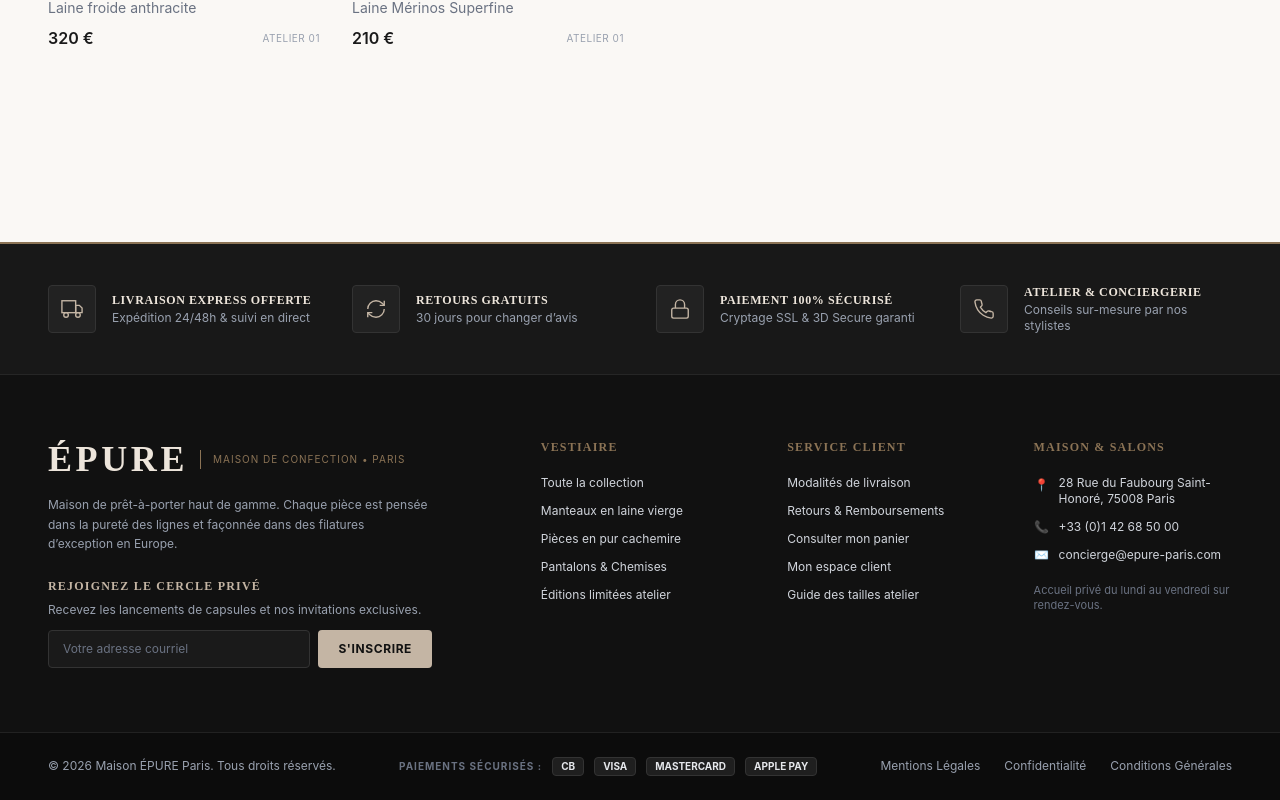
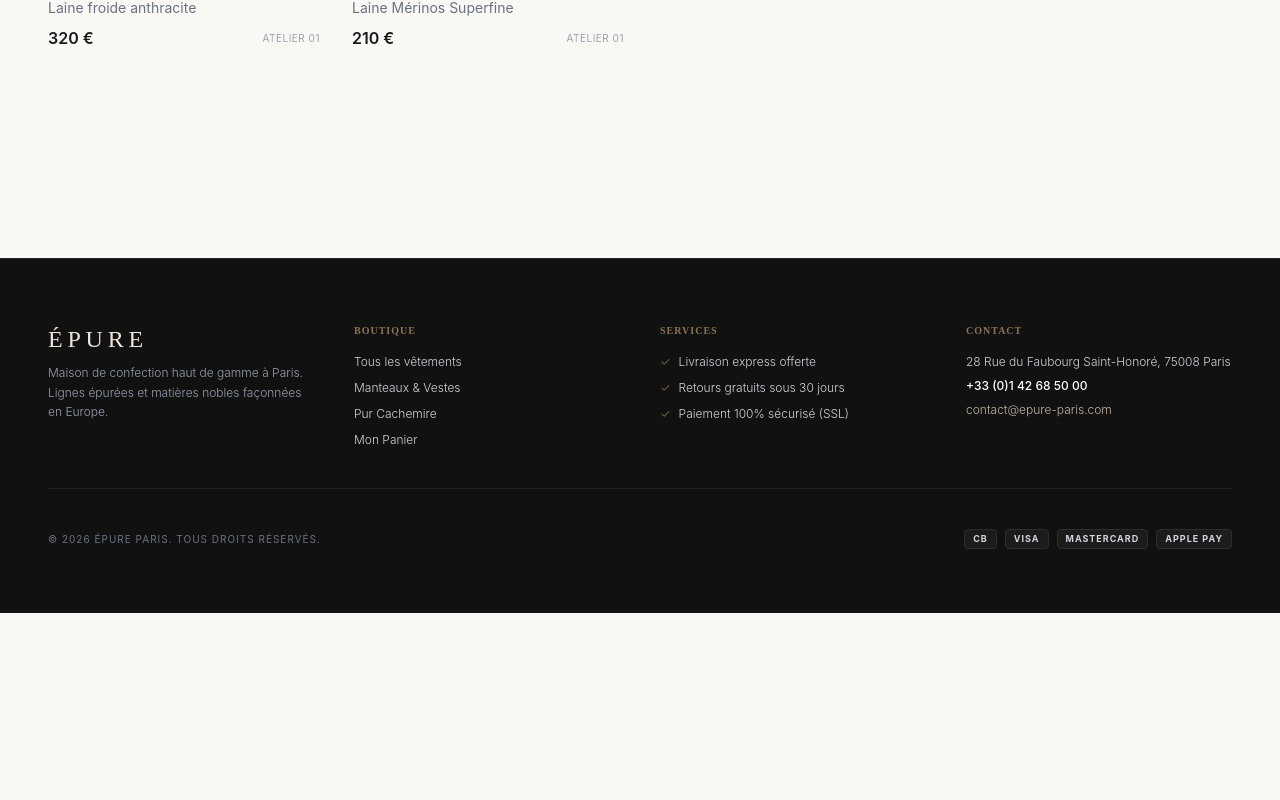
Before and after one commit to bookup237/epure-luxury-us, a React (Vite) app: page / in a window 1280 px wide. Shown: the part 1930-2730 px from the top of the page. After the commit the page ends 2543 px from the top, so only its background shows below. Built offline with nearby package versions, Linux system fonts and the light colour scheme.

Commit message:
Keep only major essential information in footer

```diff
--- a/src/components/Footer.tsx
+++ b/src/components/Footer.tsx
@@ -1,244 +1,88 @@
-import React, { useState } from 'react';
+import React from 'react';
 import { Link } from 'react-router-dom';
 
 const Footer: React.FC = () => {
-  const [email, setEmail] = useState('');
-  const [subscribed, setSubscribed] = useState(false);
+  return (
+    <footer className="bg-[#111111] text-white border-t border-[#262626] mt-20">
+      <div className="max-w-7xl mx-auto px-6 md:px-12 py-12 md:py-16">
+        <div className="grid grid-cols-1 md:grid-cols-4 gap-10 items-start">
 
-  const handleSubscribe = (e: React.FormEvent) => {
-    e.preventDefault();
-    if (email) {
-      setSubscribed(true);
-      setTimeout(() => {
-        setEmail('');
-        setSubscribed(false);
-      }, 4000);
-    }
-  };
-
-  return (
-    <footer className="bg-[#111111] text-white border-t-2 border-[#8b7355] mt-16">
-      {/* 1. Bandeau de Réassurance distinct (Fond Anthracite foncé) */}
-      <div className="bg-[#181818] border-b border-[#262626]">
-        <div className="max-w-7xl mx-auto px-6 md:px-12 py-10">
-          <div className="grid grid-cols-1 sm:grid-cols-2 lg:grid-cols-4 gap-8">
-            {/* Service 1 */}
-            <div className="flex items-center gap-4">
-              <div className="w-12 h-12 rounded-sm bg-[#222222] border border-[#333333] flex items-center justify-center flex-shrink-0 text-[#c4b5a4]">
-                <svg width="22" height="22" viewBox="0 0 24 24" fill="none" stroke="currentColor" strokeWidth="1.5">
-                  <rect x="1" y="3" width="15" height="13" />
-                  <polygon points="16 8 20 8 23 11 23 16 16 16 16 8" />
-                  <circle cx="5.5" cy="18.5" r="2.5" />
-                  <circle cx="18.5" cy="18.5" r="2.5" />
-                </svg>
-              </div>
-              <div>
-                <h4 className="text-xs font-bold uppercase tracking-wider text-[#ede5db]">Livraison Express Offerte</h4>
-                <p className="text-xs text-gray-400 mt-0.5">Expédition 24/48h & suivi en direct</p>
-              </div>
-            </div>
-
-            {/* Service 2 */}
-            <div className="flex items-center gap-4">
-              <div className="w-12 h-12 rounded-sm bg-[#222222] border border-[#333333] flex items-center justify-center flex-shrink-0 text-[#c4b5a4]">
-                <svg width="22" height="22" viewBox="0 0 24 24" fill="none" stroke="currentColor" strokeWidth="1.5">
-                  <path d="M3 12a9 9 0 0 1 9-9 9.75 9.75 0 0 1 6.74 2.74L21 8" />
-                  <path d="M21 3v5h-5" />
-                  <path d="M21 12a9 9 0 0 1-9 9 9.75 9.75 0 0 1-6.74-2.74L3 16" />
-                  <path d="M8 16H3v5" />
-                </svg>
-              </div>
-              <div>
-                <h4 className="text-xs font-bold uppercase tracking-wider text-[#ede5db]">Retours Gratuits</h4>
-                <p className="text-xs text-gray-400 mt-0.5">30 jours pour changer d’avis</p>
-              </div>
-            </div>
-
-            {/* Service 3 */}
-            <div className="flex items-center gap-4">
-              <div className="w-12 h-12 rounded-sm bg-[#222222] border border-[#333333] flex items-center justify-center flex-shrink-0 text-[#c4b5a4]">
-                <svg width="22" height="22" viewBox="0 0 24 24" fill="none" stroke="currentColor" strokeWidth="1.5">
-                  <rect x="3" y="11" width="18" height="11" rx="2" ry="2" />
-                  <path d="M7 11V7a5 5 0 0 1 10 0v4" />
-                </svg>
-              </div>
-              <div>
-                <h4 className="text-xs font-bold uppercase tracking-wider text-[#ede5db]">Paiement 100% Sécurisé</h4>
-                <p className="text-xs text-gray-400 mt-0.5">Cryptage SSL & 3D Secure garanti</p>
-              </div>
-            </div>
-
-            {/* Service 4 */}
-            <div className="flex items-center gap-4">
-              <div className="w-12 h-12 rounded-sm bg-[#222222] border border-[#333333] flex items-center justify-center flex-shrink-0 text-[#c4b5a4]">
-                <svg width="22" height="22" viewBox="0 0 24 24" fill="none" stroke="currentColor" strokeWidth="1.5">
-                  <path d="M22 16.92v3a2 2 0 0 1-2.18 2 19.79 19.79 0 0 1-8.63-3.07 19.5 19.5 0 0 1-6-6 19.79 19.79 0 0 1-3.07-8.67A2 2 0 0 1 4.11 2h3a2 2 0 0 1 2 1.72 12.84 12.84 0 0 0 .7 2.81 2 2 0 0 1-.45 2.11L8.09 9.91a16 16 0 0 0 6 6l1.27-1.27a2 2 0 0 1 2.11-.45 12.84 12.84 0 0 0 2.81.7A2 2 0 0 1 22 16.92z" />
-                </svg>
-              </div>
-              <div>
-                <h4 className="text-xs font-bold uppercase tracking-wider text-[#ede5db]">Atelier & Conciergerie</h4>
-                <p className="text-xs text-gray-400 mt-0.5">Conseils sur-mesure par nos stylistes</p>
-              </div>
-            </div>
-          </div>
-        </div>
-      </div>
-
-      {/* 2. Corps Principal (Contraste sombre, typographie beige et dorée) */}
-      <div className="max-w-7xl mx-auto px-6 md:px-12 py-16">
-        <div className="grid grid-cols-1 md:grid-cols-2 lg:grid-cols-5 gap-12">
-          {/* Logo & Newsletter (Col 1-2) */}
-          <div className="lg:col-span-2 pr-0 lg:pr-8">
-            <div className="flex items-center gap-3 mb-4">
-              <span className="font-['Cormorant_Garamond'] text-3xl md:text-4xl tracking-widest text-[#ede5db] font-semibold">
-                ÉPURE
-              </span>
-              <span className="text-[10px] uppercase tracking-widest text-[#8b7355] border-l border-[#8b7355] pl-3 py-0.5">
-                Maison de Confection &bull; Paris
-              </span>
-            </div>
-            <p className="text-xs text-gray-400 leading-relaxed max-w-sm mb-6">
-              Maison de prêt-à-porter haut de gamme. Chaque pièce est pensée dans la pureté des lignes et façonnée dans des filatures d’exception en Europe.
+          {/* 1. Identité de la Marque */}
+          <div className="md:col-span-1">
+            <h3 className="font-['Cormorant_Garamond'] text-2xl tracking-[0.2em] font-light text-[#ede5db] uppercase mb-2">
+              ÉPURE
+            </h3>
+            <p className="text-xs text-gray-400 font-light leading-relaxed">
+              Maison de confection haut de gamme à Paris. Lignes épurées et matières nobles façonnées en Europe.
             </p>
-
-            {/* Newsletter form */}
-            <div>
-              <h5 className="text-xs font-bold uppercase tracking-widest text-[#c4b5a4] mb-2">
-                Rejoignez le Cercle Privé
-              </h5>
-              <p className="text-xs text-gray-400 mb-3">
-                Recevez les lancements de capsules et nos invitations exclusives.
-              </p>
-
-              {subscribed ? (
-                <div className="bg-[#222222] text-[#c4b5a4] text-xs px-3.5 py-2.5 rounded-sm border border-[#8b7355]/50 font-medium">
-                  ✓ Merci ! Vous êtes désormais inscrit à nos correspondances privées.
-                </div>
-              ) : (
-                <form onSubmit={handleSubscribe} className="flex gap-2 max-w-sm">
-                  <input
-                    type="email"
-                    required
-                    value={email}
-                    onChange={(e) => setEmail(e.target.value)}
-                    placeholder="Votre adresse courriel"
-                    className="flex-1 bg-[#1a1a1a] border border-[#333333] px-3.5 py-2.5 text-xs text-white placeholder:text-gray-500 outline-none rounded-sm focus:border-[#8b7355] transition-colors"
-                  />
-                  <button
-                    type="submit"
-                    className="bg-[#c4b5a4] hover:bg-[#ede5db] text-[#111111] px-5 py-2.5 text-xs font-bold tracking-wider uppercase rounded-sm transition-colors whitespace-nowrap"
-                  >
-                    S'inscrire
-                  </button>
-                </form>
-              )}
-            </div>
           </div>
 
-          {/* Boutique Navigation (Col 3) */}
+          {/* 2. Navigation Essentielle */}
           <div>
-            <h5 className="text-xs font-bold uppercase tracking-widest text-[#8b7355] mb-5">
-              Vestiaire
-            </h5>
-            <ul className="space-y-3 text-xs text-gray-300">
+            <h4 className="text-[10px] font-bold uppercase tracking-widest text-[#8b7355] mb-4">
+              Boutique
+            </h4>
+            <ul className="space-y-2.5 text-xs text-gray-300 font-light">
               <li>
-                <Link to="/" className="hover:text-white hover:underline transition-colors">Toute la collection</Link>
+                <Link to="/" className="hover:text-white transition-colors">Tous les vêtements</Link>
               </li>
               <li>
-                <Link to="/" className="hover:text-white hover:underline transition-colors">Manteaux en laine vierge</Link>
+                <Link to="/" className="hover:text-white transition-colors">Manteaux & Vestes</Link>
               </li>
               <li>
-                <Link to="/" className="hover:text-white hover:underline transition-colors">Pièces en pur cachemire</Link>
+                <Link to="/" className="hover:text-white transition-colors">Pur Cachemire</Link>
               </li>
               <li>
-                <Link to="/" className="hover:text-white hover:underline transition-colors">Pantalons & Chemises</Link>
-              </li>
-              <li>
-                <Link to="/" className="hover:text-white hover:underline transition-colors">Éditions limitées atelier</Link>
+                <Link to="/cart" className="hover:text-white transition-colors">Mon Panier</Link>
               </li>
             </ul>
           </div>
 
-          {/* Service Client (Col 4) */}
+          {/* 3. Engagements Majeurs */}
           <div>
-            <h5 className="text-xs font-bold uppercase tracking-widest text-[#8b7355] mb-5">
-              Service Client
-            </h5>
-            <ul className="space-y-3 text-xs text-gray-300">
-              <li>
-                <span className="hover:text-white hover:underline transition-colors cursor-pointer" onClick={() => alert("Expédition express sécurisée avec remise contre signature.")}>
-                  Modalités de livraison
-                </span>
+            <h4 className="text-[10px] font-bold uppercase tracking-widest text-[#8b7355] mb-4">
+              Services
+            </h4>
+            <ul className="space-y-2.5 text-xs text-gray-300 font-light">
+              <li className="flex items-center gap-2">
+                <span className="text-[#8b7355]">&#10003;</span>
+                <span>Livraison express offerte</span>
               </li>
-              <li>
-                <span className="hover:text-white hover:underline transition-colors cursor-pointer" onClick={() => alert("Retours gratuits et remboursement sous 7 jours ouvrés.")}>
-                  Retours & Remboursements
-                </span>
+              <li className="flex items-center gap-2">
+                <span className="text-[#8b7355]">&#10003;</span>
+                <span>Retours gratuits sous 30 jours</span>
               </li>
-              <li>
-                <Link to="/cart" className="hover:text-white hover:underline transition-colors">
-                  Consulter mon panier
-                </Link>
-              </li>
-              <li>
-                <Link to="/account" className="hover:text-white hover:underline transition-colors">
-                  Mon espace client
-                </Link>
-              </li>
-              <li>
-                <span className="hover:text-white hover:underline transition-colors cursor-pointer" onClick={() => alert("Guide des tailles disponible sur chaque pièce.")}>
-                  Guide des tailles atelier
-                </span>
+              <li className="flex items-center gap-2">
+                <span className="text-[#8b7355]">&#10003;</span>
+                <span>Paiement 100% sécurisé (SSL)</span>
               </li>
             </ul>
           </div>
 
-          {/* Contact (Col 5) */}
+          {/* 4. Contact Direct */}
           <div>
-            <h5 className="text-xs font-bold uppercase tracking-widest text-[#8b7355] mb-5">
-              Maison & Salons
-            </h5>
-            <ul className="space-y-3 text-xs text-gray-300">
-              <li className="flex items-start gap-2.5">
-                <span className="text-[#8b7355] mt-0.5">📍</span>
-                <span>28 Rue du Faubourg Saint-Honoré, 75008 Paris</span>
-              </li>
-              <li className="flex items-center gap-2.5">
-                <span className="text-[#8b7355]">📞</span>
-                <span>+33 (0)1 42 68 50 00</span>
-              </li>
-              <li className="flex items-center gap-2.5">
-                <span className="text-[#8b7355]">✉️</span>
-                <span>concierge@epure-paris.com</span>
-              </li>
-              <li className="pt-2 text-[11px] text-gray-500">
-                Accueil privé du lundi au vendredi sur rendez-vous.
-              </li>
-            </ul>
-          </div>
-        </div>
-      </div>
-
-      {/* 3. Bandeau Inférieur de Clôture */}
-      <div className="border-t border-[#222222] bg-[#0c0c0c]">
-        <div className="max-w-7xl mx-auto px-6 md:px-12 py-6 flex flex-col md:flex-row justify-between items-center gap-4 text-xs text-gray-400">
-          <div>
-            &copy; {new Date().getFullYear()} Maison ÉPURE Paris. Tous droits réservés.
+            <h4 className="text-[10px] font-bold uppercase tracking-widest text-[#8b7355] mb-4">
+              Contact
+            </h4>
+            <div className="space-y-2 text-xs text-gray-300 font-light">
+              <p>28 Rue du Faubourg Saint-Honoré, 75008 Paris</p>
+              <p className="text-white font-medium">+33 (0)1 42 68 50 00</p>
+              <p className="text-[#c4b5a4]">contact@epure-paris.com</p>
+            </div>
           </div>
 
-          {/* Badges de paiement sécurisé */}
-          <div className="flex items-center gap-2.5">
-            <span className="text-[10px] uppercase font-bold tracking-widest text-gray-500">Paiements Sécurisés :</span>
-            <span className="bg-[#1f1f1f] border border-[#333333] px-2 py-0.5 rounded text-[10px] font-bold text-gray-200">CB</span>
-            <span className="bg-[#1f1f1f] border border-[#333333] px-2 py-0.5 rounded text-[10px] font-bold text-gray-200">VISA</span>
-            <span className="bg-[#1f1f1f] border border-[#333333] px-2 py-0.5 rounded text-[10px] font-bold text-gray-200">MASTERCARD</span>
-            <span className="bg-[#1f1f1f] border border-[#333333] px-2 py-0.5 rounded text-[10px] font-bold text-gray-200">APPLE PAY</span>
+        </div>
+
+        {/* Ligne inférieure : Copyright & Paiements */}
+        <div className="pt-10 mt-10 border-t border-[#222222] flex flex-col sm:flex-row justify-between items-center text-[10px] uppercase tracking-widest text-gray-500 gap-4">
+          <div>
+            &copy; {new Date().getFullYear()} ÉPURE Paris. Tous droits réservés.
           </div>
-
-          <div className="flex gap-6 text-xs">
-            <span className="hover:text-white hover:underline cursor-pointer">Mentions Légales</span>
-            <span className="hover:text-white hover:underline cursor-pointer">Confidentialité</span>
-            <span className="hover:text-white hover:underline cursor-pointer">Conditions Générales</span>
+          <div className="flex items-center gap-2">
+            <span className="bg-[#1c1c1c] border border-[#2d2d2d] px-2 py-0.5 rounded text-[9px] font-bold text-gray-300">CB</span>
+            <span className="bg-[#1c1c1c] border border-[#2d2d2d] px-2 py-0.5 rounded text-[9px] font-bold text-gray-300">VISA</span>
+            <span className="bg-[#1c1c1c] border border-[#2d2d2d] px-2 py-0.5 rounded text-[9px] font-bold text-gray-300">MASTERCARD</span>
+            <span className="bg-[#1c1c1c] border border-[#2d2d2d] px-2 py-0.5 rounded text-[9px] font-bold text-gray-300">APPLE PAY</span>
           </div>
         </div>
       </div>
```
